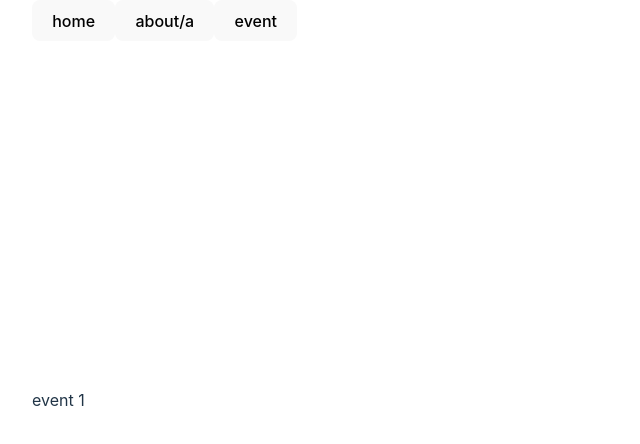
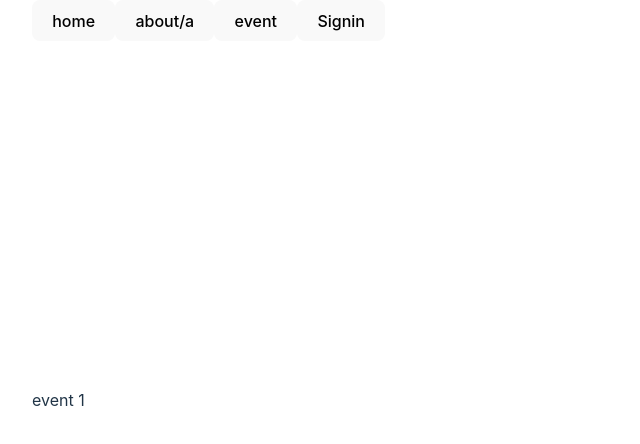
Before and after one commit to YusukeKokubo/tasknote, a React (Vite) app: page /event/1 in a window 1280 px wide. Shown: the top 444 px of the page, without its empty margins (0-640 px from the left). Built offline with nearby package versions, Linux system fonts and the light colour scheme; no server answers.

Commit message:
google auth

```diff
--- a/src/components/Layout.tsx
+++ b/src/components/Layout.tsx
@@ -1,13 +1,54 @@
+import { FirebaseError } from "firebase/app"
+import { getAuth, GoogleAuthProvider, signInWithPopup } from "firebase/auth"
+import { useState } from "react"
 import { Outlet, useNavigate } from "react-router-dom"
 
 function Layout() {
   const navigate = useNavigate()
+  const auth = getAuth()
+  const [currentUser, setCurrentUser] = useState(auth.currentUser)
+
+  const provider = new GoogleAuthProvider()
+  const signIn = () => {
+    signInWithPopup(auth, provider)
+      .then((result) => {
+        const user = result.user
+        setCurrentUser(user)
+        console.log(user.email)
+      })
+      .catch((error: FirebaseError) => {
+        const errorCode = error.code
+        const errorMessage = error.message
+        const email = error.customData?.email
+        const credential = GoogleAuthProvider.credentialFromError(error)
+        console.error(errorCode, errorMessage, email, credential)
+      })
+  }
+  const signOut = () => {
+    auth
+      .signOut()
+      .then(() => {
+        setCurrentUser(null)
+      })
+      .catch((error: FirebaseError) => {
+        console.error(error.code, error.message)
+      })
+  }
+
   return (
     <>
       <div className="Header">
         <button onClick={() => navigate("/")}>home</button>
         <button onClick={() => navigate("/about/a")}>about/a</button>
         <button onClick={() => navigate("/event/100")}>event</button>
+        {currentUser ? (
+          <div>
+            <span>{currentUser.displayName}</span>
+            <button onClick={signOut}>Signout</button>
+          </div>
+        ) : (
+          <button onClick={signIn}>Signin</button>
+        )}
       </div>
       <Outlet />
     </>
--- a/src/main.tsx
+++ b/src/main.tsx
@@ -1,12 +1,14 @@
+import { initializeApp } from "firebase/app"
+import "firebase/auth"
 import React from "react"
 import ReactDOM from "react-dom/client"
+import { createBrowserRouter, RouterProvider } from "react-router-dom"
 import App from "./App.tsx"
-import "./index.css"
-import { createBrowserRouter, RouterProvider } from "react-router-dom"
-import Layout from "./components/Layout.tsx"
 import About from "./components/About.tsx"
 import AboutA from "./components/AboutA.tsx"
 import Event from "./components/Event.tsx"
+import Layout from "./components/Layout.tsx"
+import "./index.css"
 
 const router = createBrowserRouter([
   {
@@ -35,6 +37,18 @@ const router = createBrowserRouter([
   },
 ])
 
+const firebaseConfig = {
+  apiKey: import.meta.env.VITE_FIREBASE_API_KEY,
+  authDomain: import.meta.env.VITE_FIREBASE_AUTH_DOMAIN,
+  projectId: import.meta.env.VITE_FIREBASE_PROJECT_ID,
+  storageBucket: import.meta.env.VITE_FIREBASE_STORAGE_BUCKET,
+  messagingSenderId: import.meta.env.VITE_MESSAGING_SENDER_ID,
+  appId: import.meta.env.VITE_APP_ID,
+  measurementId: import.meta.env.VITE_MEASUREMENT_ID,
+}
+
+export const firebaseApp = initializeApp(firebaseConfig)
+
 ReactDOM.createRoot(document.getElementById("root")!).render(
   <React.StrictMode>
     <RouterProvider router={router} />
```
